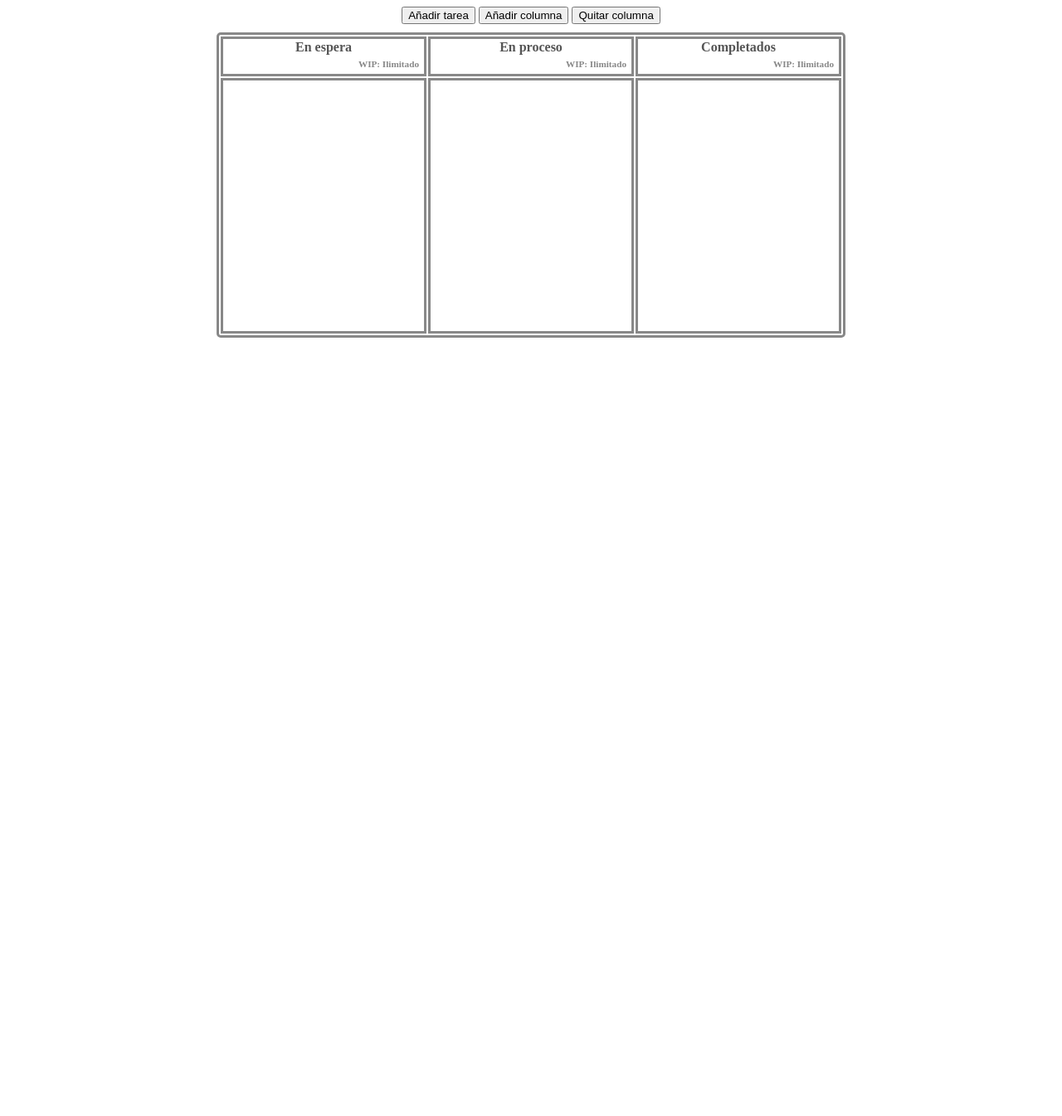
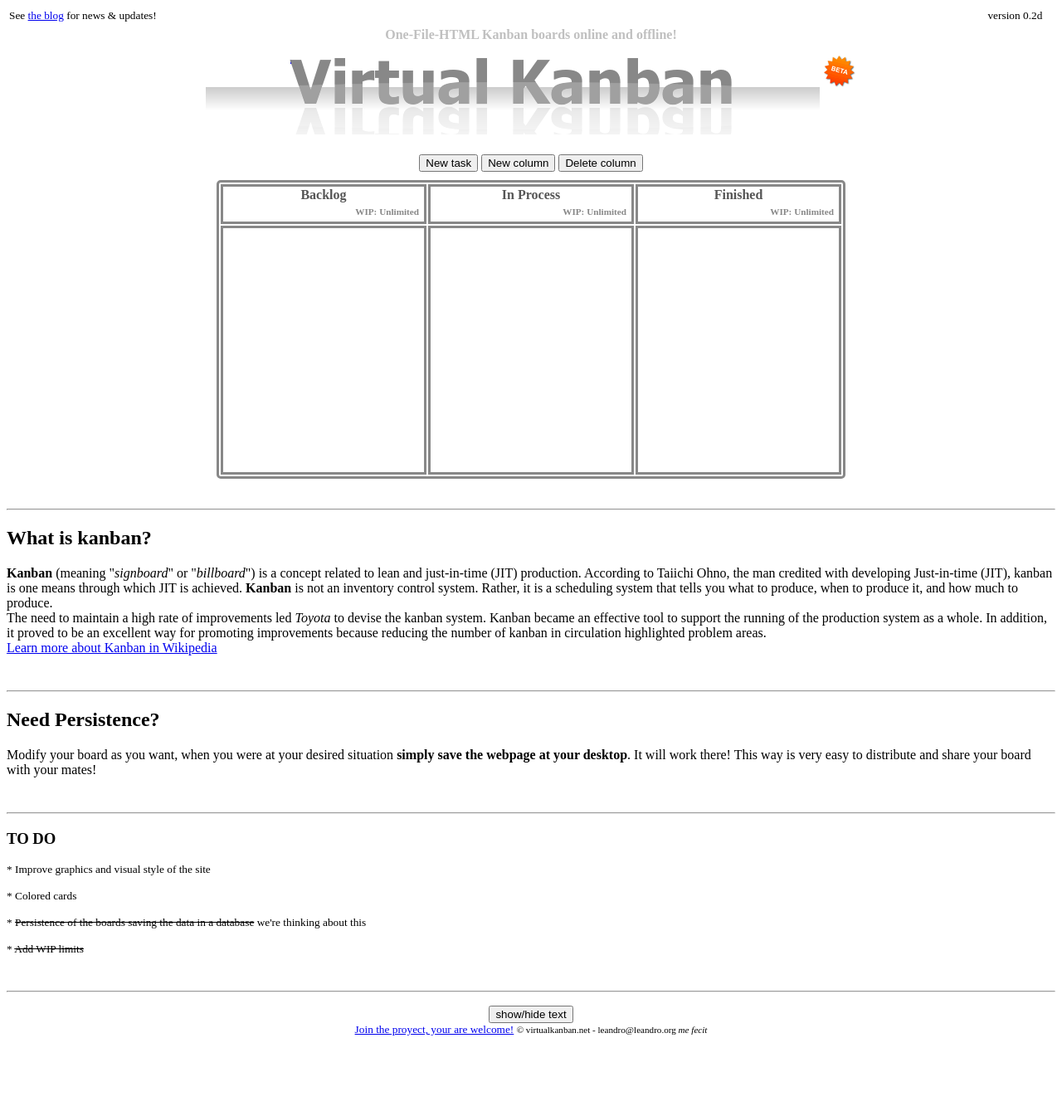
Before and after one commit to trevorhutt/virtual-kanban, a PHP site: page /reescrito/index.html in a window 1280 px wide. Shown: the whole page at 83% size. Before the commit the page ends 407 px from the top, so only its background shows below. Run offline with PHP 8.4, Linux system fonts and the light colour scheme; lists and menus that the app fills with data are empty; grey boxes are pictures that could not be loaded.

Commit message:
ponemos el index en inglés, el css hacemos algún apañito (poco) y en el js implementamos salvar los edit con 'enter', los new item empiezan en 1, no en 0

```diff
--- a/reescrito/css/kanban.css
+++ b/reescrito/css/kanban.css
@@ -7,7 +7,7 @@
 .box_itm{margin:1em 5px;padding:5px;color:#150517;background:whitesmoke url('../img/background.png');border: 1px solid silver;width: 210px;font-size: 0.9em;}
 .name{margin:5px;width:210px;}
 .pbar{height:10px !important;margin-bottom:5px;}
-.small{font-size: 0.7em;height:25px;margin-right:5px;margin:5px;}
+.small{font-size: 0.7em;height:50px;margin-right:5px;margin:5px;}
 .option{cursor:pointer;float:right;}
 .click{cursor:pointer;}
 .fright{float:right;}
--- a/reescrito/index.html
+++ b/reescrito/index.html
@@ -1,27 +1,83 @@
-<!DOCTYPE html PUBLIC "-//W3C//DTD XHTML 1.0 Strict//EN" "http://www.w3.org/TR/xhtml1/DTD/xhtml1-strict.dtd">
-<html xmlns="http://www.w3.org/1999/xhtml" xml:lang="es">
-<head>
-	<meta http-equiv="Content-Type" content="text/html;charset=UTF-8" />
-	<title></title>
-	<script src="js/jquery.js" type="text/javascript"></script>
-	<script src="js/jquery-ui.js" type="text/javascript"></script>
-	<link rel="stylesheet" href="css/jquery-ui.css" type="text/css" media="all">
+<!DOCTYPE html PUBLIC "-//W3C//DTD HTML 4.01 Transitional//EN">
 
-	<script type="text/javascript" src="js/kanban.js"></script>
-	<link rel="stylesheet" href="css/kanban.css" type="text/css" media="all">
-</head>
+<HTML>
+<!--
+
+Copyright (C) 2010  Leandro Vázquez Cervantes (leandro[-at-]leandro[-dot-]org)
+Copyright (C) 2010  Octavio Benedí Sánchez (octaviobenedi[-at-]gmail[-dot-]com)
+
+This program is free software:
+you can redistribute it and/or modify
+it under the terms of the GNU General Public License as published by
+the Free Software Foundation, either version 3 of the License, or
+(at your option) any later version.
+
+This program is distributed in the hope that it will be useful,
+but WITHOUT ANY WARRANTY;
+without even the implied warranty of
+MERCHANTABILITY or FITNESS FOR A PARTICULAR PURPOSE.  See the
+GNU General Public License for more details.
+
+You should have received a copy of the GNU General Public License
+along with this program.  If not, see http://www.gnu.org/licenses/.
+
+version 0.2d leandro 30/11/2010
+
+-->
+
+<HEAD>
+    <TITLE>Virtual Kanban, an online resource to build and share your kanban boards</TITLE>
+    <META HTTP-EQUIV="Content-Type" CONTENT="text/html; charset=utf-8">
+    <META NAME="keywords" CONTENT="kanban, agile, dashboard, board, SCRUM, visual kanban, virtual kanban, lean, tablero, tablero kanban">
+    <META NAME="description" CONTENT="Virtual kanban is a free online tool, like a phisycal kanban board, for composing your own board online in order to get informed about and control your production proccess">
+    <SCRIPT SRC="./js/jquery.js" TYPE="text/javascript">
+</SCRIPT>
+    <SCRIPT TYPE="text/javascript" SRC="./js/kanban.js">
+</SCRIPT>
+    <SCRIPT SRC="./js/jquery-ui.js" TYPE="text/javascript">
+</SCRIPT>
+    <LINK REL="stylesheet" HREF="./css/kanban.css" TYPE="text/css" MEDIA="all">
+    <LINK REL="stylesheet" HREF="./css/jquery-ui.css" TYPE="text/css" MEDIA="all">
+    <LINK REL="stylesheet" HREF="./css/colorPicker.css" TYPE="text/css" MEDIA="all">
+</HEAD>
 <body class="background">
+
+<TABLE WIDTH="99%">
+        <TR>
+            <TD ALIGN="left" WIDTH="50%"><SMALL>See <A NAME="top" HREF="http://blog.virtualkanban.net" ID="top">the blog</A> for news &amp; updates!</SMALL></TD>
+
+            <TD ALIGN="right"><SMALL>version 0.2d</SMALL></TD>
+        </TR>
+    </TABLE>
+
+
+     <TABLE ALIGN="center" ID="cabecera">
+        <TR>
+            <TD COLSPAN="2" ALIGN="center">
+                <H1 STYLE="color:silver; font-size:16px">One-File-HTML Kanban boards online and offline!</H1>
+            </TD>
+        </TR>
+
+        <TR>
+            <TD>
+                <H1><IMG SRC="../img/logo.png" BORDER="0" ALT="Virtual Kanban"></H1>
+            </TD>
+
+            <TD VALIGN="top"><IMG SRC="../img/beta.png" BORDER="0" ALT="beta"></TD>
+        </TR>
+    </TABLE>
+
 	<div id="main_div">
 		<div>
-			<button id="add_task">A&ntilde;adir tarea</button>
-			<button id="add_col">A&ntilde;adir columna</button>
-			<button id="remove_col">Quitar columna</button>
+			<button id="add_task">New task</button>
+			<button id="add_col">New column</button>
+			<button id="remove_col">Delete column</button>
 		</div>
 		<table class="table rounded" border=1>
 			<tr id="task_pool_header_container">
-				<th class="task_pool_header"><div class="header_name click">En espera</div><div wip="0" class="WIP">WIP: Ilimitado</div></th>
-				<th class="task_pool_header"><div class="header_name click">En proceso</div><div wip="0" class="WIP">WIP: Ilimitado</div></th>
-				<th class="task_pool_header"><div class="header_name click">Completados</div><div wip="0" class="WIP">WIP: Ilimitado</div></th>
+				<th class="task_pool_header"><div class="header_name click">Backlog</div><div wip="0" class="WIP">WIP: Unlimited</div></th>
+				<th class="task_pool_header"><div class="header_name click">In Process</div><div wip="0" class="WIP">WIP: Unlimited</div></th>
+				<th class="task_pool_header"><div class="header_name click">Finished</div><div wip="0" class="WIP">WIP: Unlimited</div></th>
 			</tr>
 			<tr id="task_pool_container">
 				<td class="task_pool"></td>
@@ -30,5 +86,44 @@
 			</tr>
 		</table>
 	</div>
+
+	 <DIV ID="texto">
+        <BR>
+        <HR>
+
+        <H2>What is kanban?</H2>
+
+        <P><B>Kanban</B> (meaning &quot;<I>signboard</I>&quot; or &quot;<I>billboard</I>&quot;) is a concept related to lean and just-in-time (JIT) production. According to Taiichi Ohno, the man credited with developing Just-in-time (JIT), kanban is one means through which JIT is achieved. <B>Kanban</B> is not an inventory control system. Rather, it is a scheduling system that tells you what to produce, when to produce it, and how much to produce.<BR>
+        The need to maintain a high rate of improvements led <I>Toyota</I> to devise the kanban system. Kanban became an effective tool to support the running of the production system as a whole. In addition, it proved to be an excellent way for promoting improvements because reducing the number of kanban in circulation highlighted problem areas.<BR>
+        <A HREF="http://en.wikipedia.org/wiki/Kanban">Learn more about Kanban in Wikipedia</A></P><BR>
+        <HR>
+
+        <H2>Need Persistence?</H2>
+
+        <P>Modify your board as you want, when you were at your desired situation <B>simply save the webpage at your desktop</B>. It will work there! This way is very easy to distribute and share your board with your mates!</P><BR>
+        <HR>
+
+        <H3>TO DO</H3>
+
+        <P><SMALL>* Improve graphics and visual style of the site</SMALL></P>
+
+        <P><SMALL>* Colored cards</SMALL></P>
+
+        <P><SMALL>* <S>Persistence of the boards saving the data in a database</S> we&#39;re thinking about this</SMALL></P>
+
+        <P><SMALL>* <s>Add WIP limits</s></SMALL></P><BR>
+        <HR>
+    </DIV>
+
+    <P ALIGN="center" ID="footer"><INPUT TYPE="button" ID="txt_btn" VALUE="show/hide text"><BR>
+    <SMALL><A HREF="http://code.google.com/p/virtual-kanban/">Join the proyect, your are welcome!</A> <SMALL>© virtualkanban.net - leandro<SCRIPT TYPE="text/javascript">
+document.write('@');
+    </SCRIPT>leandro<SCRIPT TYPE="text/javascript">
+document.write('.');
+    </SCRIPT>org <I>me fecit</I></SMALL><BR>
+    <IFRAME SRC="http://www.facebook.com/plugins/like.php?href=http://virtualkanban.net&amp;layout=standard&amp;show_faces=true&amp;width=450&amp;action=like&amp;colorscheme=light&amp;height=80" SCROLLING="no" FRAMEBORDER="0" STYLE="border:none; overflow:hidden; width:450px; height:80px;" ALLOWTRANSPARENCY="true"></IFRAME></SMALL></P>
+</BODY>
+</HTML>
+
 </body>
 </html>
--- a/reescrito/js/kanban.js
+++ b/reescrito/js/kanban.js
@@ -19,10 +19,10 @@ $(document).ready(function() {
 		wip = check_number(wip);
 		var header_new_html=' \
 		<div class="header_input"> \
-			Nombre<br/><input class="input header_input_name" value="'+cur_name+'" /> \
+			Nombre<br/><input onkeypress="javascript:save_edit_h()" class="input header_input_name" value="'+cur_name+'" /> \
 		</div>  \
 		<div class="header_input"> \
-			WIP<br/><input class="input header_input_name" value="'+wip+'" /> \
+			WIP<br/><input onkeypress="javascript:save_edit_h()" class="input header_input_name" value="'+wip+'" /> \
 		</div>  \
 		<div class="small"> \
 			<div class="option save_header"><img src="img/save.png" alt="Guardar" title="Guardar" /></div> \
@@ -42,16 +42,16 @@ $(document).ready(function() {
 		if(wip>0){
     		$(this).parent().parent().html('<div class="header_name click">'+new_name+'</div><div wip="'+wip+'" class="WIP">WIP: '+wip+'</div>');
 		}else{
-        	$(this).parent().parent().html('<div class="header_name click">'+new_name+'</div><div wip="'+wip+'" class="WIP">WIP: Ilimitado</div>');
+        	$(this).parent().parent().html('<div class="header_name click">'+new_name+'</div><div wip="'+wip+'" class="WIP">WIP: Unlimited</div>');
     	}
 	});
 
 	/* Manipulación de tareas */
 	$('#add_task').click(function(){
-		var id=find_next_box_itm_free(0);
+		var id=find_next_box_itm_free(1);
 		$(".task_pool").first().append(' \
 			<div id="box_itm'+id+'"class="box_itm rounded"> \
-				<div id="name'+id+'" class="name">'+id+'</div> \
+				<div id="name'+id+'" class="name">Item '+id+'</div> \
 				<div id="progress_bar'+id+'" class="pbar"></div> \
 				<div class="small"> \
 					<div n="'+id+'" class="option close itm_box_option"><img src="img/close.png" alt="Cerrar" title="Cerrar" /></div> \
@@ -97,8 +97,8 @@ $(document).ready(function() {
 		var box_itm_name=$('#name'+id).html();
 		var pbar_value=$('#progress_bar'+id).progressbar( "value" );
 		var box_itm_new_html=' \
-				<div><span class="small">Nombre:</span><input id="name_input'+id+'" class="input" value="'+box_itm_name+'" /></div>  \
-				<div><span class="small">Progreso:</span><input id="progress_input'+id+'" class="input" value="'+pbar_value+'" /></div>  \
+				<div><span class="small">Nombre:</span><input onkeypress="javascript:save_edit()" id="name_input'+id+'" class="input" value="'+box_itm_name+'" /></div>  \
+				<div><span class="small">Progreso:</span><input onkeypress="javascript:save_edit()" id="progress_input'+id+'" class="input" value="'+pbar_value+'" /></div>  \
 				<div class="small"> \
 					<div n="'+id+'" class="option save"><img src="img/save.png" alt="Guardar" title="Guardar" /></div> \
 				</div> \
@@ -160,3 +160,21 @@ function check_number(number){
 	}
 	return number;
 }
+
+function save_edit(){
+	var code;
+	if (!e) var e = window.event;
+	if (e.keyCode) code = e.keyCode;
+	else if (e.which) code = e.which;
+
+	if(code==13) { $(".save").click(); }
+}
+
+function save_edit_h(){
+	var code;
+	if (!e) var e = window.event;
+	if (e.keyCode) code = e.keyCode;
+	else if (e.which) code = e.which;
+
+	if(code==13) { $(".save_header").click(); }
+}
```
